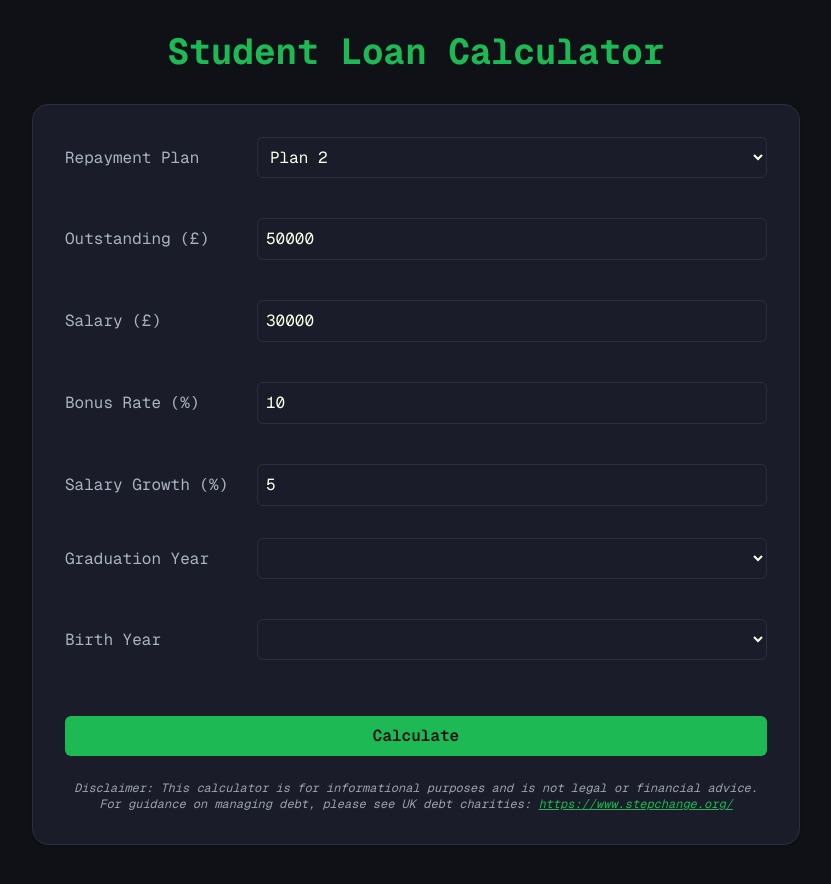
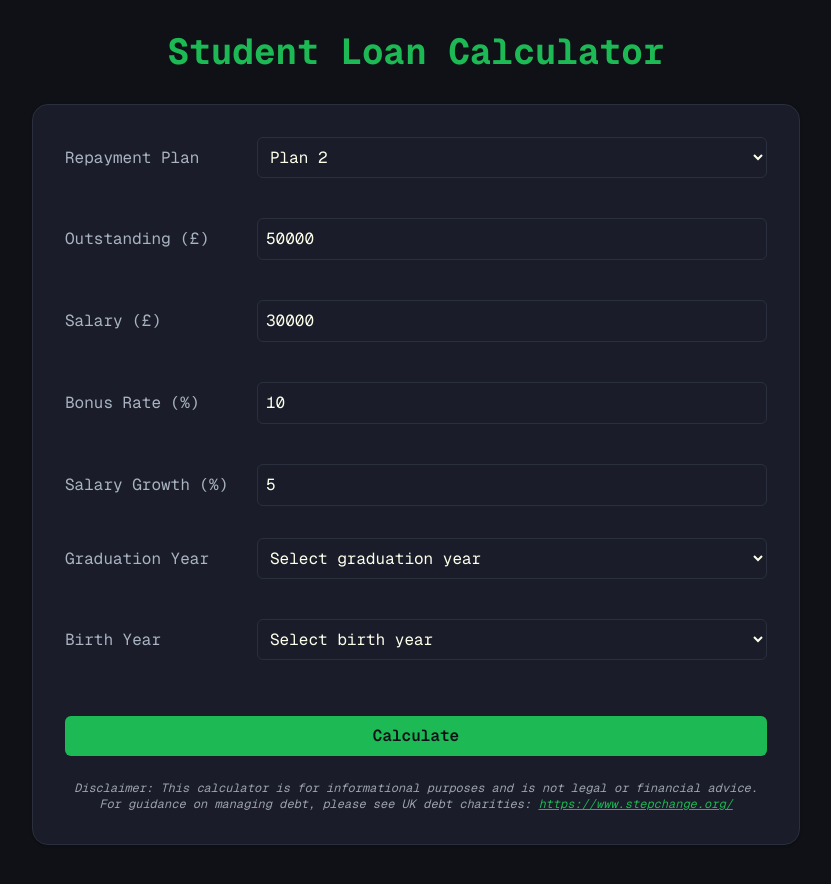
Before and after one commit to skermind/student-loan-calculator, a Next.js app in the folder frontend/: page / in a window 1280 px wide. Shown: the top 884 px of the page, without its empty margins (224-1055 px from the left). Built offline with nearby package versions, Linux system fonts and the light colour scheme.

Commit message:
keep missing dates

```diff
--- a/frontend/src/app/page.tsx
+++ b/frontend/src/app/page.tsx
@@ -63,7 +63,7 @@ export default function Home() {
     } else if (name === 'graduation_year' || name === 'birth_year') {
       setForm(prev => ({
         ...prev,
-        [name]: value === '' ? undefined : parseFloat(value),
+        [name]: value === '' ? undefined : Number(value),
       }));
     } else {
       setForm(prev => ({
@@ -225,11 +225,11 @@ export default function Home() {
               <select
                 id="graduation_year"
                 name="graduation_year"
-                value={form.graduation_year ?? 2021}
+                value={form.graduation_year ?? ''}
                 onChange={handleChange}
                 className="flex-1 min-w-[180px] bg-[#1a1d29] text-[#fcffe9] border border-[#2a2f3d] rounded-md p-2 focus:outline-none focus:border-[#1DB954] focus:ring-2 focus:ring-[#1DB954] focus:ring-opacity-50 transition"
               >
-                <option value={2021}></option>
+                <option value="" disabled>Select graduation year</option>
                 {Array.from({ length: 2025 - 1900 }, (_, i) => 2025 - i).map(year => (
                   <option key={year} value={year}>{year}</option>
                 ))}
@@ -245,11 +245,11 @@ export default function Home() {
               <select
                 id="birth_year"
                 name="birth_year"
-                value={form.birth_year ?? 2000}
+                value={form.birth_year ?? ''}
                 onChange={handleChange}
                 className="flex-1 min-w-[180px] bg-[#1a1d29] text-[#fcffe9] border border-[#2a2f3d] rounded-md p-2 focus:outline-none focus:border-[#1DB954] focus:ring-2 focus:ring-[#1DB954] focus:ring-opacity-50 transition"
               >
-                <option value={2000}></option>
+                <option value="" disabled>Select birth year</option>
                 {Array.from({ length: 2025 - 1900 }, (_, i) => 2025 - i).map(year => (
                   <option key={year} value={year}>{year}</option>
                 ))}
```
